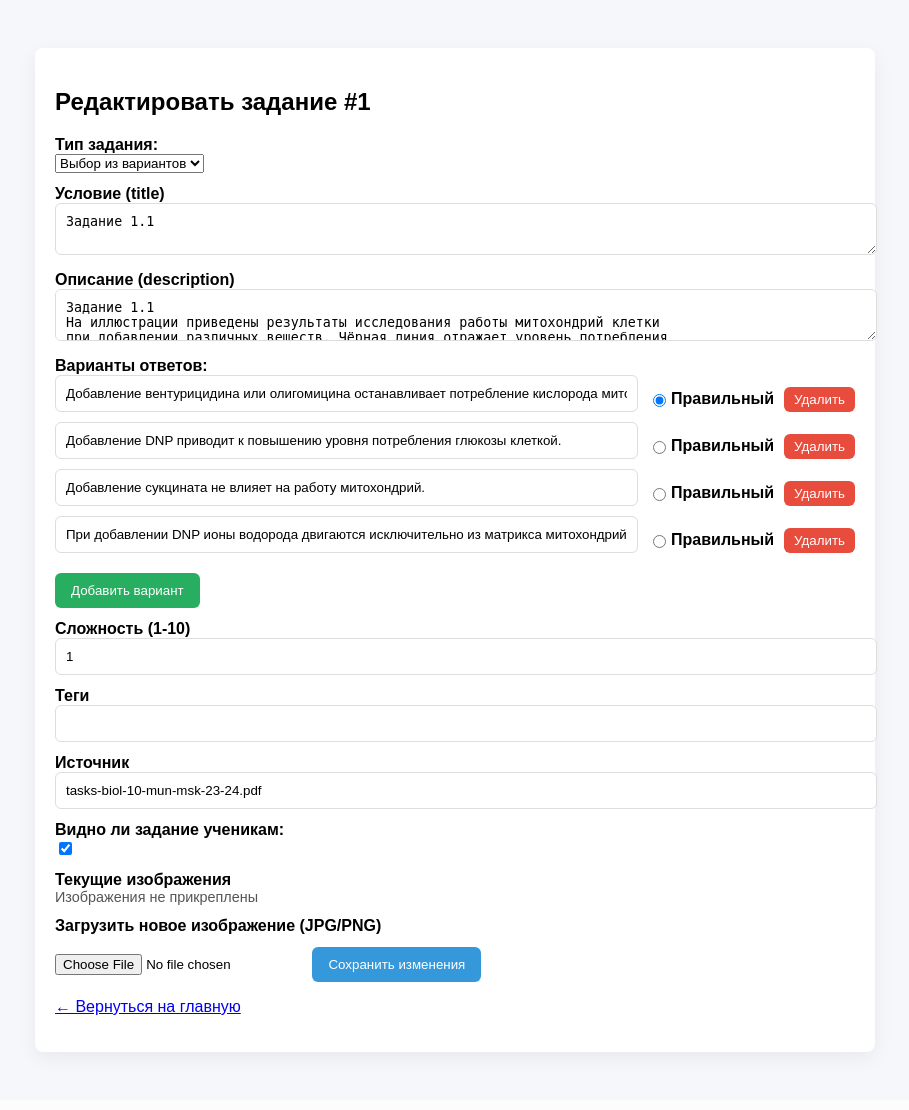
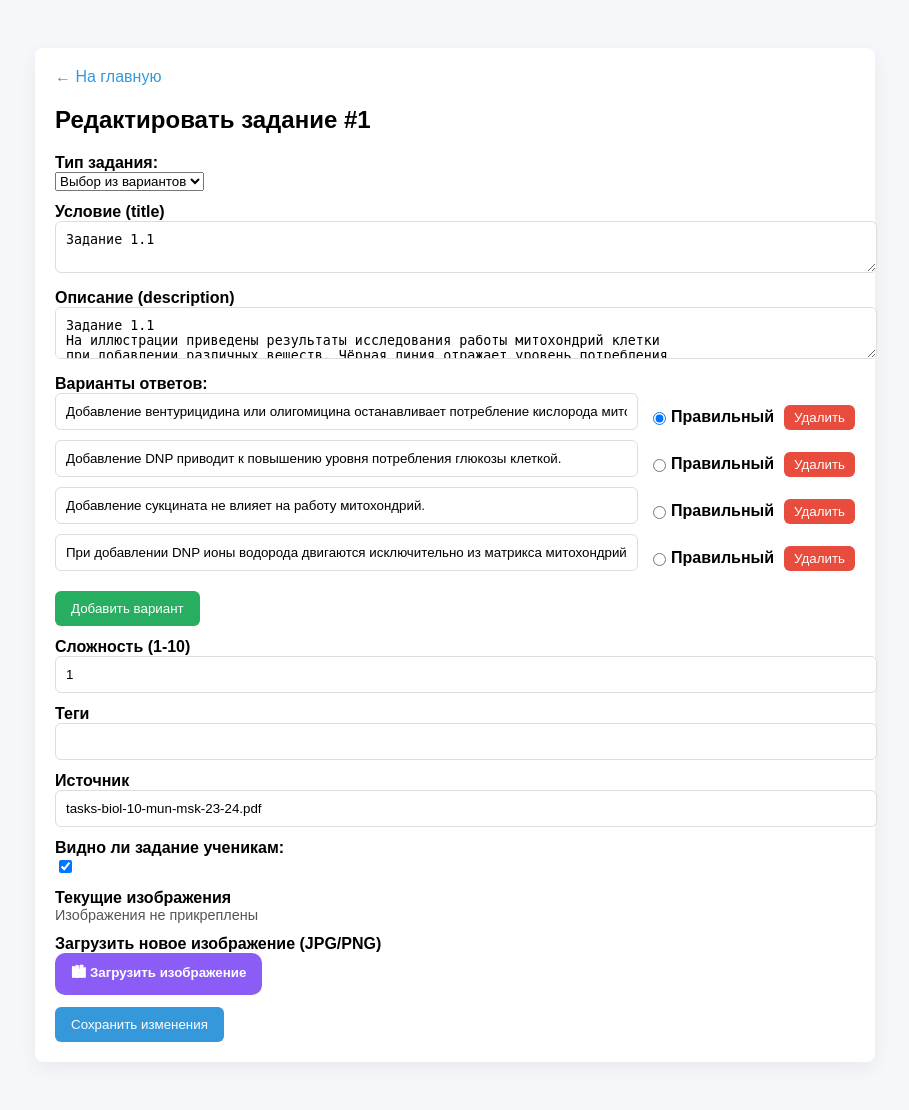
Before and after one commit to shrechochek/bt3, a Flask app: page /edit-task/1 in a window 1280 px wide. Shown: the whole page, without its empty margins (185-1094 px from the left). Before the commit the page ends 1061 px from the top, so only its background shows below. Run offline with Flask 3, Linux system fonts and the light colour scheme; a user stored in the database is signed in; data comes from the database, SQL or seed files in the repository.

Commit message:
update /edit-task design

```diff
--- a/templates/create_task.html
+++ b/templates/create_task.html
@@ -180,7 +180,7 @@
             <div class="form-group">
                 <label for="image">Изображение (JPG/PNG):</label>
 
-                <button class="file-btn">🏙 Upload image</button>
+                <button class="file-btn">🏙 Загрузить изображение</button>
                 <input type="file" id="image" name="image" accept=".jpg,.jpeg,.png" hidden>
             </div>
 
--- a/templates/edit_task.html
+++ b/templates/edit_task.html
@@ -14,10 +14,35 @@
     .btn{margin-top:12px;padding:10px 16px;border:none;border-radius:6px;background:#3498db;color:#fff;cursor:pointer}
     img.preview{max-width:200px;border:1px solid #ddd;padding:6px;border-radius:6px;margin-top:8px}
     .small{font-size:0.9em;color:#555}
+    .file-btn {
+            display: inline-flex;
+            align-items: center;
+            gap: 8px;
+            padding: 10px 16px;
+            border-radius: 10px;
+            /* background: linear-gradient(135deg, #6366f1, #8b5cf6); */
+            background-color: #8b5cf6;
+            color: white;
+            font-weight: 600;
+            cursor: pointer;
+            transition: 0.2s;
+            border: 0px solid #8b5cf6;
+        }
+
+        .file-btn:hover {
+            opacity: 0.9;
+            transform: translateY(-1px);
+        }
+
+        .file-btn:active {
+            transform: scale(0.97);
+        }
+        .back-link{color:#3498db;text-decoration: none;}
   </style>
 </head>
 <body>
   <div class="container">
+    <a href="/" class="back-link">← На главную</a>
     <h2>Редактировать задание #{{ task.id }}</h2>
 
     {% with messages = get_flashed_messages(with_categories=true) %}
@@ -110,12 +135,16 @@
       {% endif %}
 
       <label for="image">Загрузить новое изображение (JPG/PNG)</label>
-      <input id="image" name="image" type="file" accept=".jpg,.jpeg,.png">
 
-      <button class="btn" type="submit">Сохранить изменения</button>
+      <button class="file-btn">🏙 Загрузить изображение</button>
+      <input id="image" name="image" type="file" accept=".jpg,.jpeg,.png" hidden>
+      <button class="btn" type="submit" style="display: block;">Сохранить изменения</button>
+
     </form>
 
     <script>
+      document.querySelector('.file-btn').onclick = () => document.getElementById('image').click();;
+
       let optionCount = {% if task.task_type == 'multiple_choice' %}{{ task_options|length }}{% else %}2{% endif %};
 
       function toggleTaskType() {
@@ -165,8 +194,6 @@
         }
       }
     </script>
-
-    <p><a href="{{ url_for('home') }}">← Вернуться на главную</a></p>
   </div>
 </body>
 </html>
```
